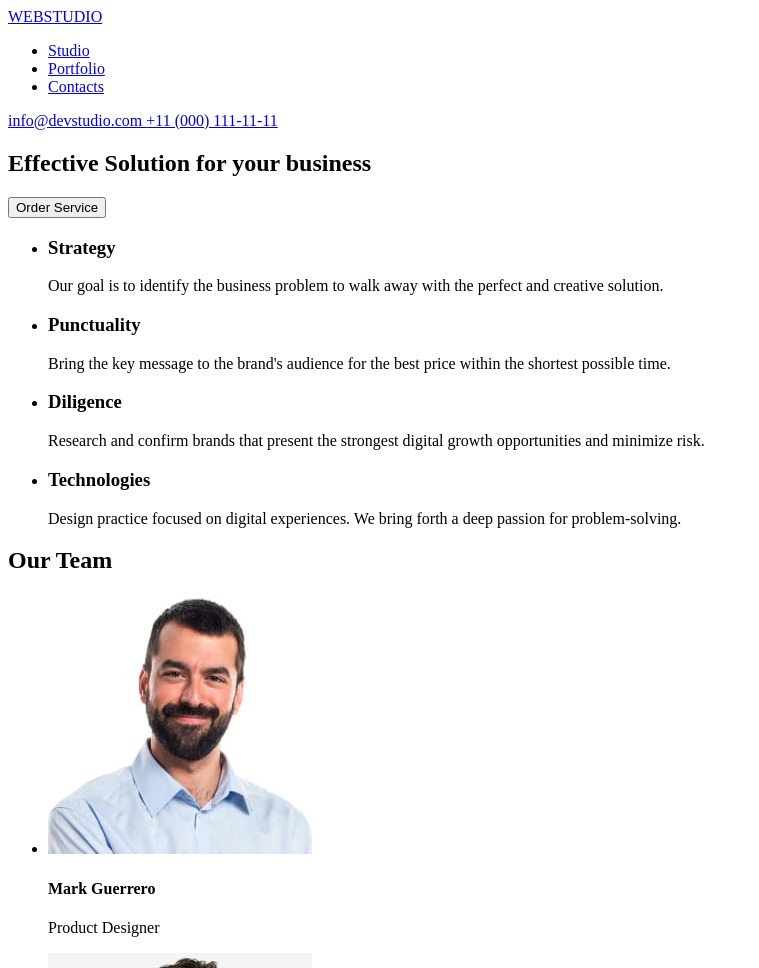
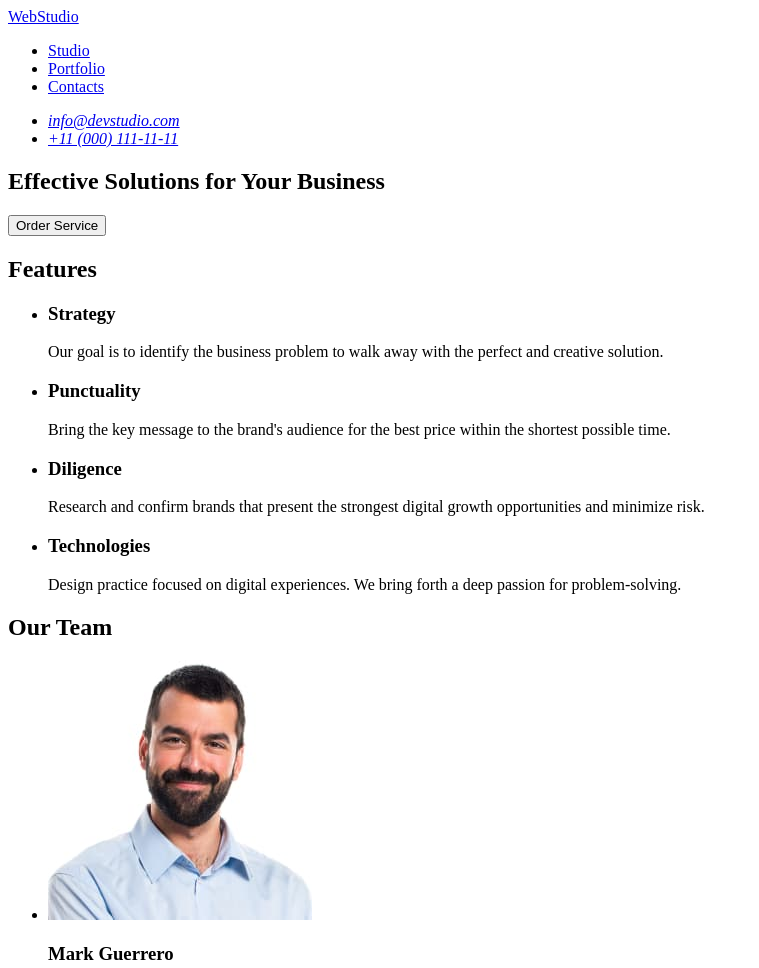
Before and after one commit to DariaVyshniak/goit-markup-hw-01, a plain HTML site: page index.html in a window 1280 px wide. Shown: the top 968 px of the page, without its empty margins (0-759 px from the left). Drawn offline with Linux system fonts and the light colour scheme.

Commit message:
fixes after review

```diff
--- a/index.html
+++ b/index.html
@@ -9,8 +9,8 @@
 
 <body>
     <header>
-        <a href="#">WEBSTUDIO</a>
         <nav>
+            <a href="./index.html">WebStudio</a>
             <ul>
                 <li>
                     <a href="#">Studio</a>
@@ -24,25 +24,36 @@
             </ul>
         </nav>
 
-        <div>
-            <a href="mailto:info@devstudio.com">
+        <address>
+            <ul>
+                <li>
+                    <a href="mailto:info@devstudio.com">
                 info@devstudio.com
             </a>
-            <a href="tel:+11(000)1111111">
-                +11 (000) 111-11-11
-            </a>
-        </div>
+                </li>
+                <li>
+                    <a href="tel:+110001111111">
+                        +11 (000) 111-11-11
+                    </a>
+
+                </li>
+            </ul>
+
+        </address>
     </header>
 
     <main>
         <section>
             <h1>
-                Effective Solution for your business
+                Effective Solutions for Your Business
             </h1>
             <button type="button">Order Service</button>
         </section>
 
         <section>
+            <h2>
+                Features
+            </h2>
             <ul>
                 <li>
                     <h3>Strategy</h3>
@@ -72,9 +83,9 @@
             <ul>
                 <li>
                     <img src="./images/Mark.jpg" alt="Mark Guerrero" width="264" height="260">
-                    <h4>
+                    <h3>
                         Mark Guerrero
-                    </h4>
+                    </h3>
                     <p>
                         Product Designer
                     </p>
@@ -82,9 +93,9 @@
 
                 <li>
                     <img src="./images/Tom.jpg" alt="Tom Ford" width="264" height="260">
-                    <h4>
+                    <h3>
                         Tom Ford
-                    </h4>
+                    </h3>
                     <p>
                         Frontend Developer
                     </p>
@@ -93,9 +104,9 @@
                 <li>
 
                     <img src="./images/Camila.jpg" alt="Camila Garcia" width="264" height="260">
-                    <h4>
+                    <h3>
                         Camila Garcia
-                    </h4>
+                    </h3>
                     <p>
                         Marketing
                     </p>
@@ -103,9 +114,9 @@
 
                 <li>
                     <img src="./images/Daniel.jpg" alt="Daniel Wilson" width="264" height="260">
-                    <h4>
+                    <h3>
                         Daniel Wilson
-                    </h4>
+                    </h3>
                     <p>
                         UI Designer
                     </p>
@@ -116,7 +127,7 @@
         </section>
     </main>
     <footer>
-        <a href="#">WEBSTUDIO</a>
+        <a href="./index.html">WebStudio</a>
         <p>
             Increase the flow of customers and sales for your business with digital marketing & growth solutions.
         </p>
```
